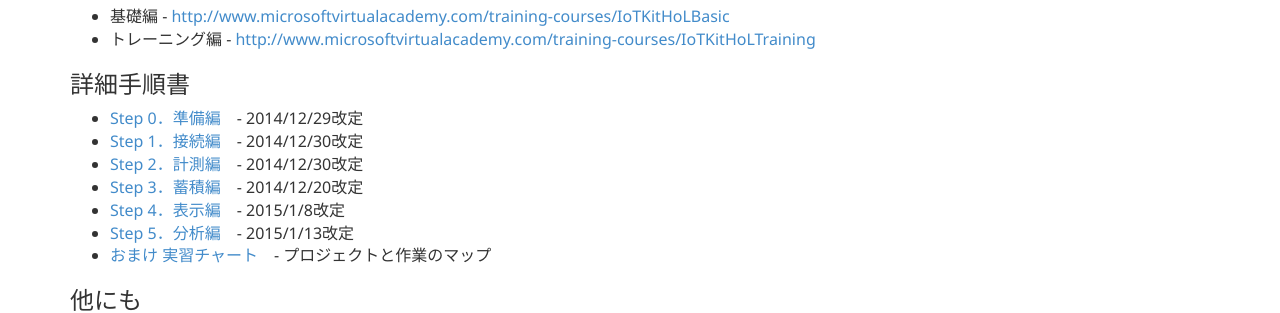
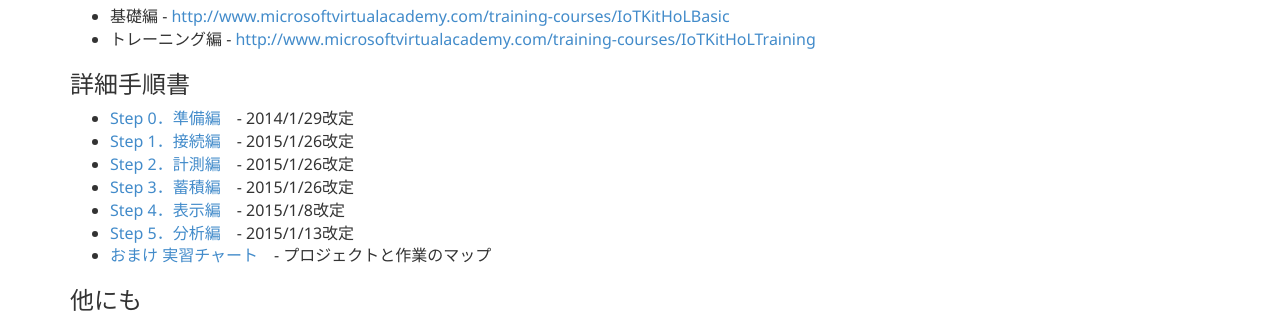
Before and after one commit to ms-iotkithol-jp/ms-iotkithol-jp.github.io, a Jekyll site: the page built from LetsBegin.md, in a window 1280 px wide and 1038 px high. Shown: the part 293-606 px from the top of the window. Built offline with Jekyll 4.4.1, drawn with Linux system fonts in a browser that asks for light colours; nearby versions of some CDN libraries.

Commit message:
Update Updated Day

```diff
--- a/LetsBegin.md
+++ b/LetsBegin.md
@@ -19,10 +19,10 @@
 * トレーニング編 - [http://www.microsoftvirtualacademy.com/training-courses/IoTKitHoLTraining](http://www.microsoftvirtualacademy.com/training-courses/IoTKitHoLTraining)
 
 ### 詳細手順書
-* [Step 0．準備編](https://github.com/ms-iotkithol-jp/Training/blob/master/Documents/IoTKit_SelfLearning00_Overview.docx?raw=true)　- 2014/12/29改定
-* [Step 1．接続編](https://github.com/ms-iotkithol-jp/Training/blob/master/Documents/IoTKit_SelfLearning01_Connect.docx?raw=true)　- 2014/12/30改定
-* [Step 2．計測編](https://github.com/ms-iotkithol-jp/Training/blob/master/Documents/IoTKit_SelfLearning02_Measure.docx?raw=true)　- 2014/12/30改定
-* [Step 3．蓄積編](https://github.com/ms-iotkithol-jp/Training/blob/master/Documents/IoTKit_SelfLearning03_Store.docx?raw=true)　- 2014/12/20改定
+* [Step 0．準備編](https://github.com/ms-iotkithol-jp/Training/blob/master/Documents/IoTKit_SelfLearning00_Overview.docx?raw=true)　- 2014/1/29改定
+* [Step 1．接続編](https://github.com/ms-iotkithol-jp/Training/blob/master/Documents/IoTKit_SelfLearning01_Connect.docx?raw=true)　- 2015/1/26改定
+* [Step 2．計測編](https://github.com/ms-iotkithol-jp/Training/blob/master/Documents/IoTKit_SelfLearning02_Measure.docx?raw=true)　- 2015/1/26改定
+* [Step 3．蓄積編](https://github.com/ms-iotkithol-jp/Training/blob/master/Documents/IoTKit_SelfLearning03_Store.docx?raw=true)　- 2015/1/26改定
 * [Step 4．表示編](https://github.com/ms-iotkithol-jp/Training/blob/master/Documents/IoTKit_SelfLearning04_Show.docx?raw=true)　- 2015/1/8改定
 * [Step 5．分析編](https://github.com/ms-iotkithol-jp/Training/blob/master/Documents/IoTKit_SelfLearning05_Analysis.docx?raw=true)　- 2015/1/13改定
 * [おまけ 実習チャート](https://github.com/ms-iotkithol-jp/Training/blob/master/Documents/TrainingChart.xlsx)　- プロジェクトと作業のマップ
```
